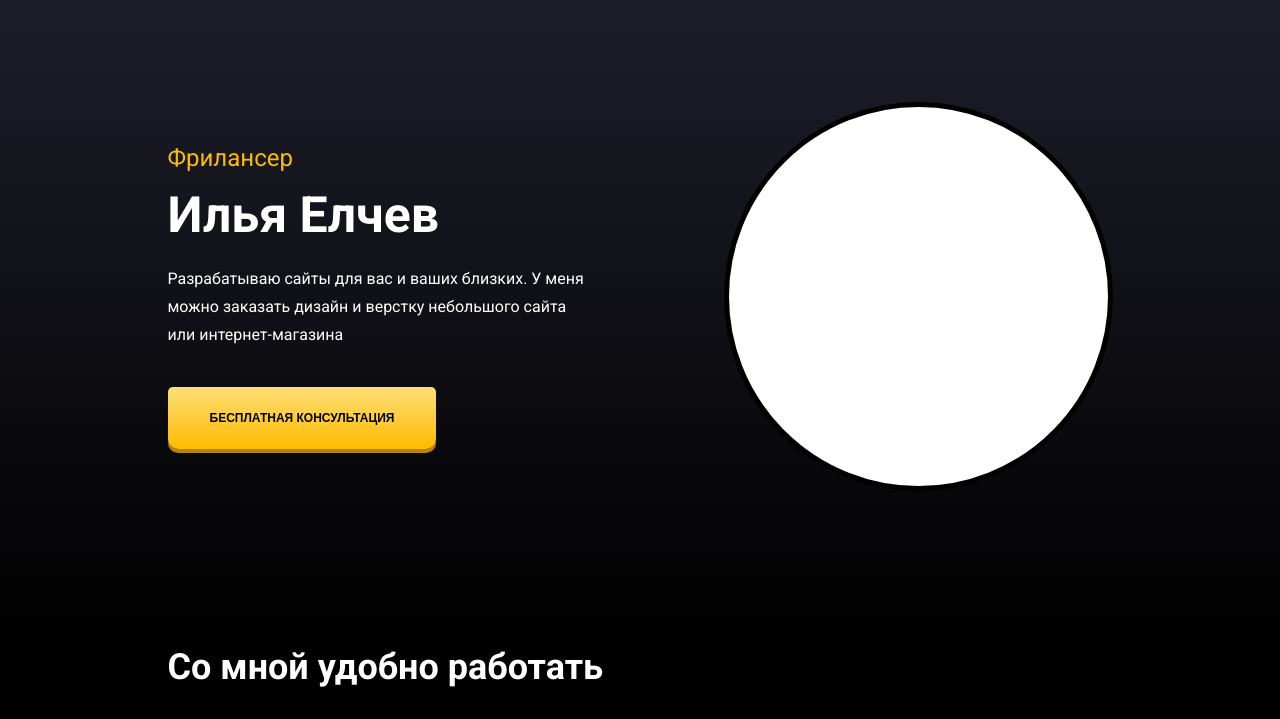
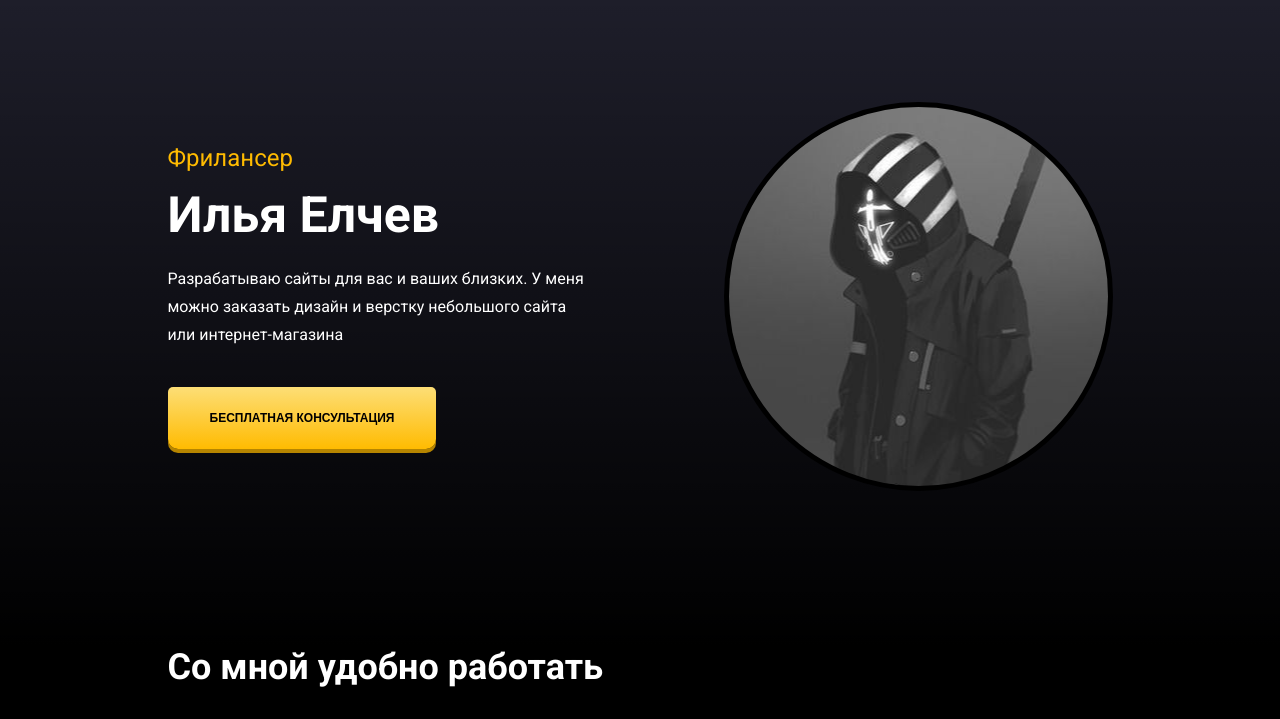
Before and after one commit to Agr1sh/portfolio, a plain HTML site: page index.html in a window 1280 px wide. Shown: the part 81-800 px from the top of the page. Drawn offline with Linux system fonts and the light colour scheme; the site is published under a folder, as on GitHub Pages, so addresses that start at the root find nothing.

Commit message:
Update style.css

```diff
--- a/css/style.css
+++ b/css/style.css
@@ -85,7 +85,7 @@ margin-bottom: 38px;
   height: 389px;
   background-color: #fff;
   border-radius: 50%;
-  background-image: url('/img/Agrish.jpg');
+  background-image: url('../img/Agrish.jpg');
   background-repeat: no-repeat;
   background-position: center top;
   border: 5px solid black;
```
